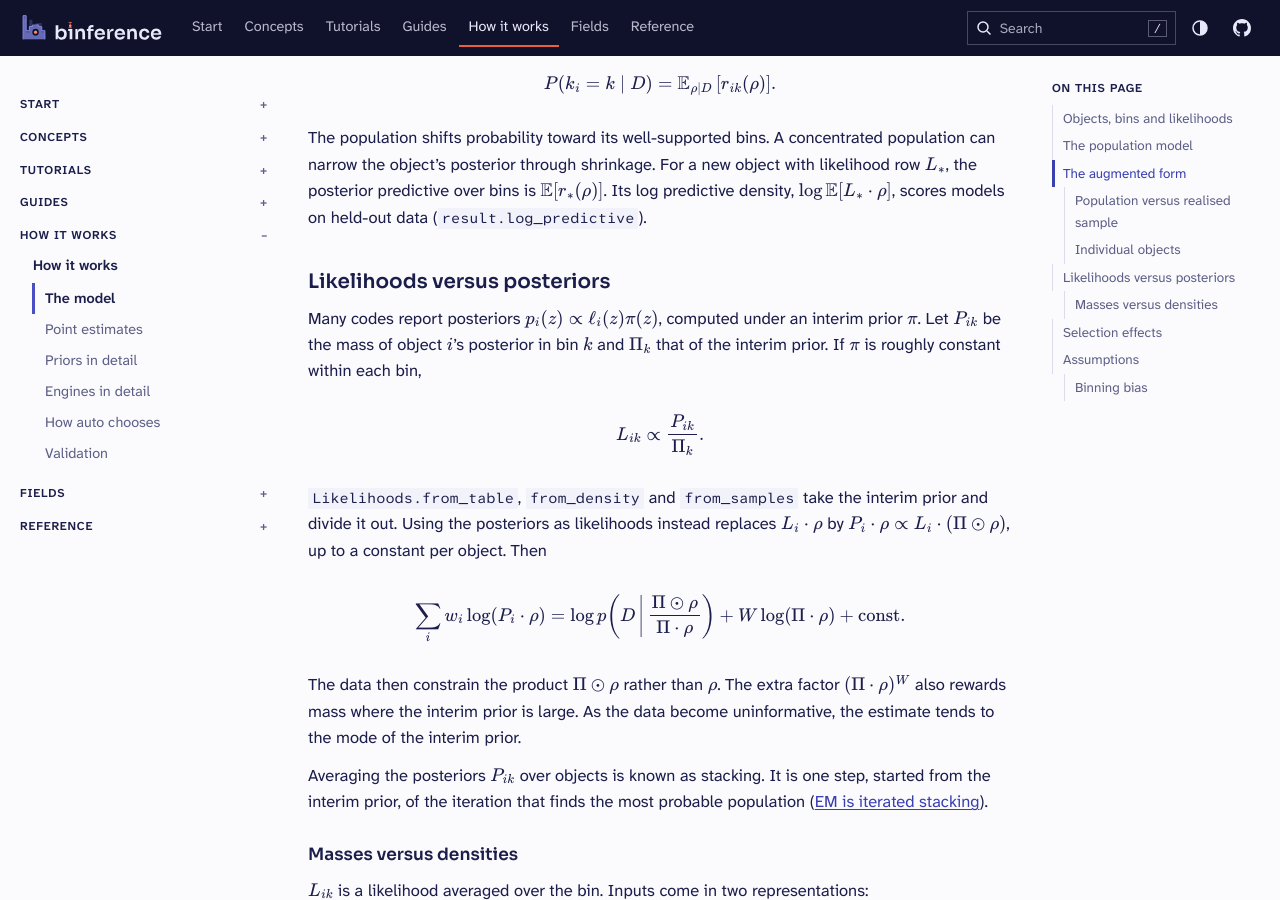
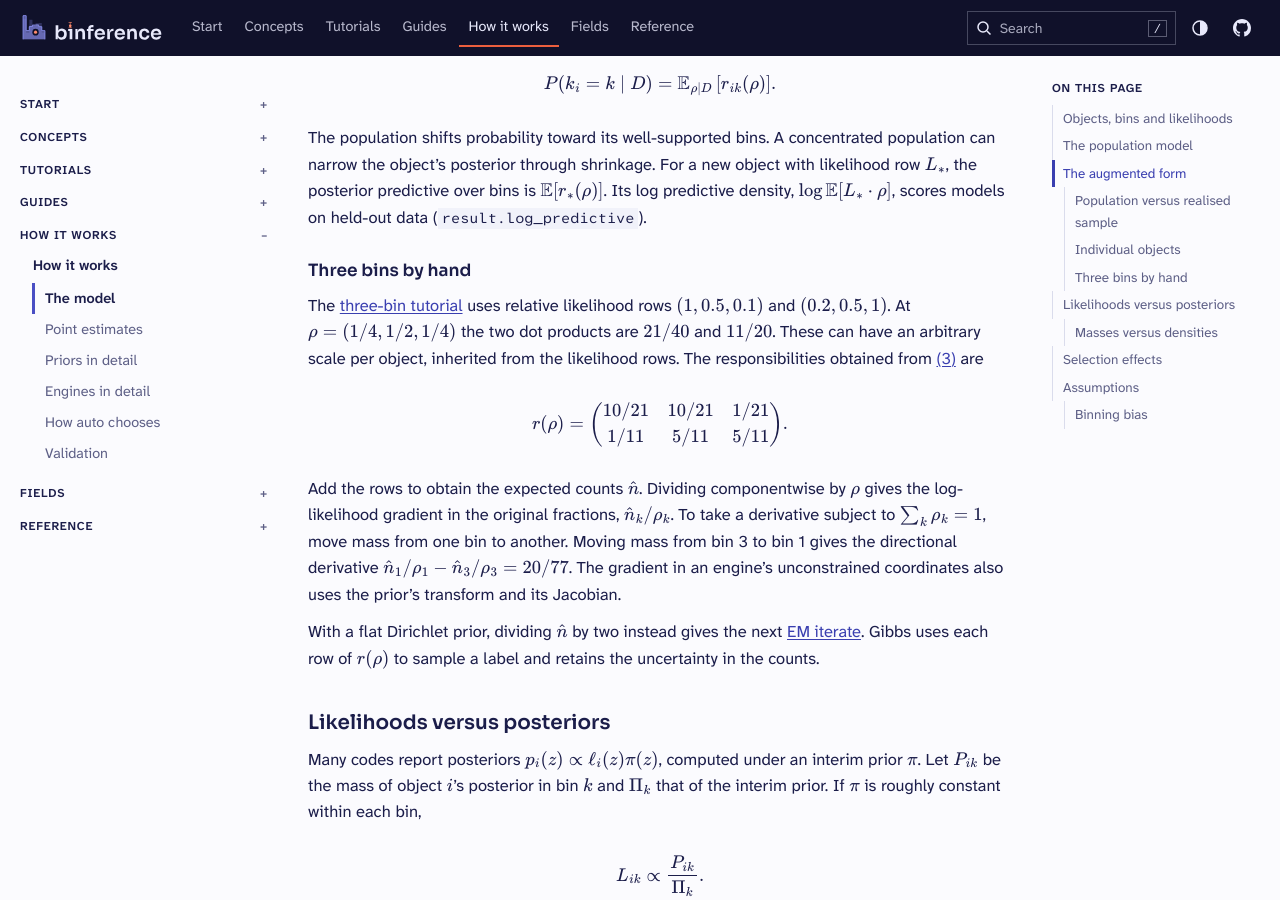
Before and after one commit to joshspeagle/binference, a Sphinx documentation site: the page built from docs/how-it-works/model.md, in a window 1280 px wide and 900 px high, scrolled down 2766 px. Built offline with Sphinx 7.4.7, drawn with Linux system fonts in a browser that asks for light colours; cross-references to code outside the pages are shown as plain code.

Commit message:
Follow a three-bin catalogue through inference and checks
Co-Authored-By: Codex <noreply@openai.com>

```diff
--- a/docs/how-it-works/model.md
+++ b/docs/how-it-works/model.md
@@ -132,6 +132,32 @@ object with likelihood row $L_*$, the posterior
 predictive over bins is $\mathbb E[r_*(\rho)]$. Its {term}`log predictive density`,
 $\log\mathbb E[L_*\cdot\rho]$, scores models on held-out data
 (`result.log_predictive`).
+
+### Three bins by hand
+
+The {doc}`three-bin tutorial <../tutorials/three-bin-catalogue>` uses relative
+likelihood rows $(1,0.5,0.1)$ and $(0.2,0.5,1)$. At $\rho=(1/4,1/2,1/4)$
+the two dot products are $21/40$ and $11/20$. These can have an arbitrary
+scale per object, inherited from the likelihood rows. The responsibilities
+obtained from {eq}`eq-resp` are
+
+$$
+r(\rho)=\begin{pmatrix}
+10/21 & 10/21 & 1/21\\
+1/11 & 5/11 & 5/11
+\end{pmatrix}.
+$$
+
+Add the rows to obtain the expected counts $\hat n$. Dividing componentwise
+by $\rho$ gives the log-likelihood gradient in the original fractions,
+$\hat n_k/\rho_k$. To take a derivative subject to $\sum_k\rho_k=1$, move mass
+from one bin to another. Moving mass from bin 3 to bin 1 gives the directional
+derivative $\hat n_1/\rho_1-\hat n_3/\rho_3=20/77$. The gradient in an engine's
+unconstrained coordinates also uses the prior's transform and its Jacobian.
+
+With a flat Dirichlet prior, dividing $\hat n$ by two instead gives the next
+[EM iterate](point-estimates.md#em-is-iterated-stacking). Gibbs uses each row
+of $r(\rho)$ to sample a label and retains the uncertainty in the counts.
 
 ## Likelihoods versus posteriors
 
```
Also changed, not shown: docs/concepts/likelihoods-and-posteriors.md (+8 -0 lines), docs/guides/checking.md (+4 -0 lines), docs/guides/inputs/posteriors.md (+3 -0 lines), docs/tutorials/index.md (+3 -0 lines), docs/tutorials/three-bin-catalogue.md (added, +180 -0 lines).
